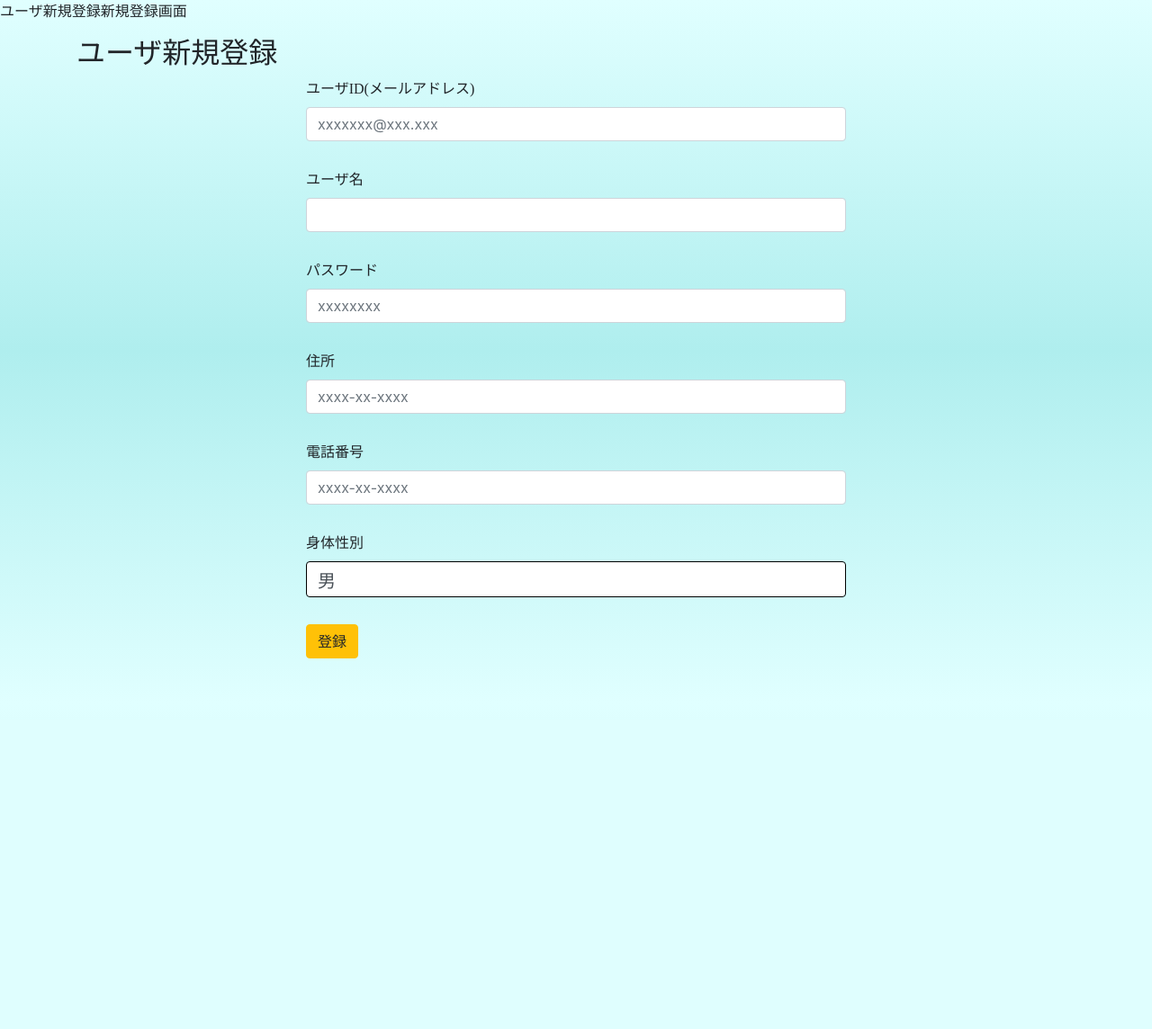
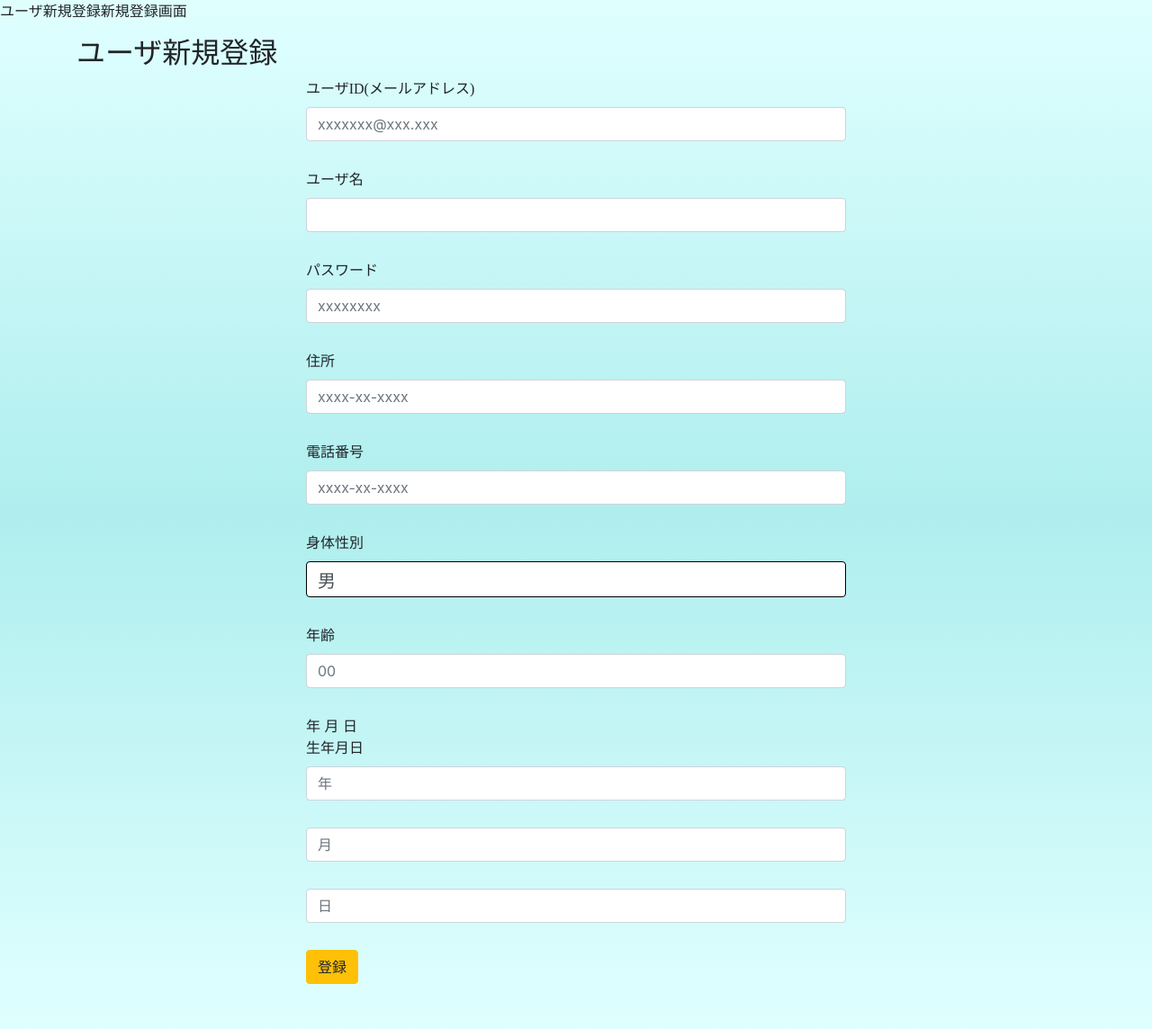
Before and after one commit to OtoneVo/Zemi_S3B, a Spring Boot app: page /userList/userInsert in a window 1280 px wide. Shown: the whole page at 90% size. Before the commit the page ends 732 px from the top, so only its background shows below. Run offline with Spring Boot 4, Linux system fonts and the light colour scheme; the visitor is signed in with stand-in values (Sample User, id 1); some of the project's set-up classes (security, data sources, template engines, error pages and the like) are left out, and stand-ins take their place.

Commit message:
見た目

```diff
--- a/src/main/resources/templates/hospital/hospitalDetail.html
+++ b/src/main/resources/templates/hospital/hospitalDetail.html
@@ -117,8 +117,10 @@
 
 	<div class="button-position">
 		<div class="button-interval">
-			<button type="button" data-toggle="modal" class="btn btn-danger"
-				data-target="#hospitalDeleteModal">病院削除</button>
+			<div role="presentation" sec:authorize="hasAuthority('ADMIN')">
+				<button type="button" data-toggle="modal" class="btn btn-danger"
+					data-target="#hospitalDeleteModal">病院削除</button>
+			</div>
 
 			<form
 				th:action="@{'/hospitalList/change/' + ${HMEntity.hospital_medicalList[0].hospital_id}}"
--- a/src/main/resources/templates/user/userInsert.html
+++ b/src/main/resources/templates/user/userInsert.html
@@ -33,7 +33,7 @@
 	href="../static/css/ress.css">
 <link rel="stylesheet" th:href="@{/css/home.css}"
 	href="../static/css/home.css">
-</head>
+
 </head>
 <body>
 	<p>ユーザ新規登録新規登録画面</p>
@@ -84,6 +84,33 @@
 						</select>
 					</div>
 
+					<label for="phone_number">年齢</label>
+					<div class="form-group input-box">
+						<input type="text" class="form-control" name="age"
+							placeholder="00">
+					</div>
+
+
+					<div>
+						<select id="select_year" name="year"></select>年 <select
+							id="select_month" name="month"></select>月 <select id="select_day"
+							name="day"></select>日
+					</div>
+
+					<label for="phone_number">生年月日</label>
+					<div class="form-group input-box">
+						<input type="text" class="form-control" name="birth_year"
+							placeholder="年">
+					</div>
+					<div class="form-group input-box">
+						<input type="text" class="form-control" name="birth_month"
+							placeholder="月">
+					</div>
+					<div class="form-group input-box">
+						<input type="text" class="form-control" name="birth_day"
+							placeholder="日">
+					</div>
+
 					<button type="submit" class="btn btn-warning">登録</button>
 				</form>
 			</div>
@@ -92,6 +119,6 @@
 	</div>
 	<br>
 	<br>
-
+	<script type="text/javascript" th:src="@{/js/birthday.js}"></script>
 </body>
 </html>
```
Also changed, not shown: src/main/resources/static/js/birthday.js (added, +55 -0 lines).
